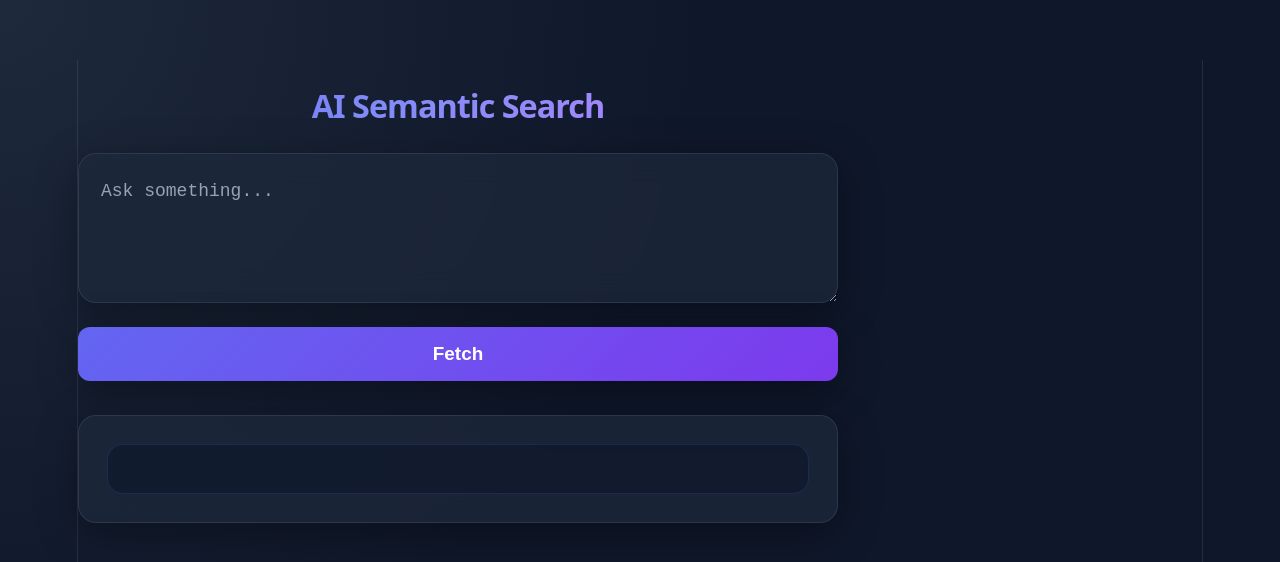
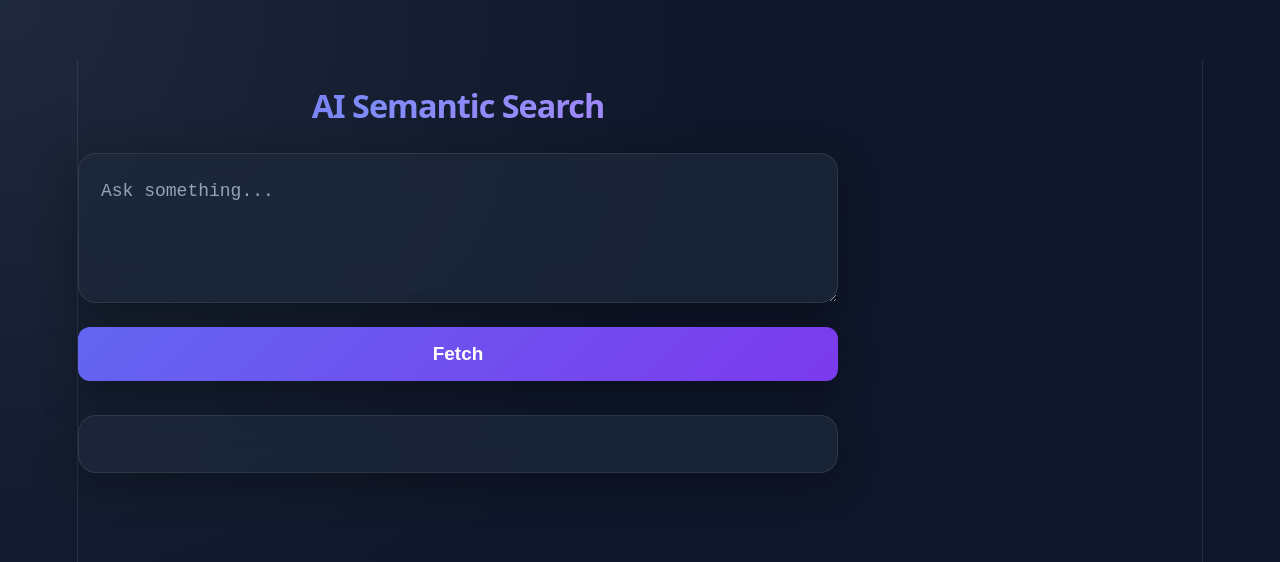
Before and after one commit to varenya1006/sem-sim, a React (Vite) app: page / in a window 1280 px wide. Shown: the top 562 px of the page. Built offline with nearby package versions, Linux system fonts and the light colour scheme.

Commit message:
Update App.jsx

```diff
--- a/src/App.jsx
+++ b/src/App.jsx
@@ -57,9 +57,12 @@ function App() {
       </button>
 
       <div className="response-box">
-  <div className="answer-text">
-  {response}
-</div>
+
+  {response && (
+    <div className="answer-text">
+      {response}
+    </div>
+  )}
 
   {docs.length > 0 && (
     <>
@@ -72,6 +75,7 @@ function App() {
       </ul>
     </>
   )}
+
 </div>
     </div>
   );
```
